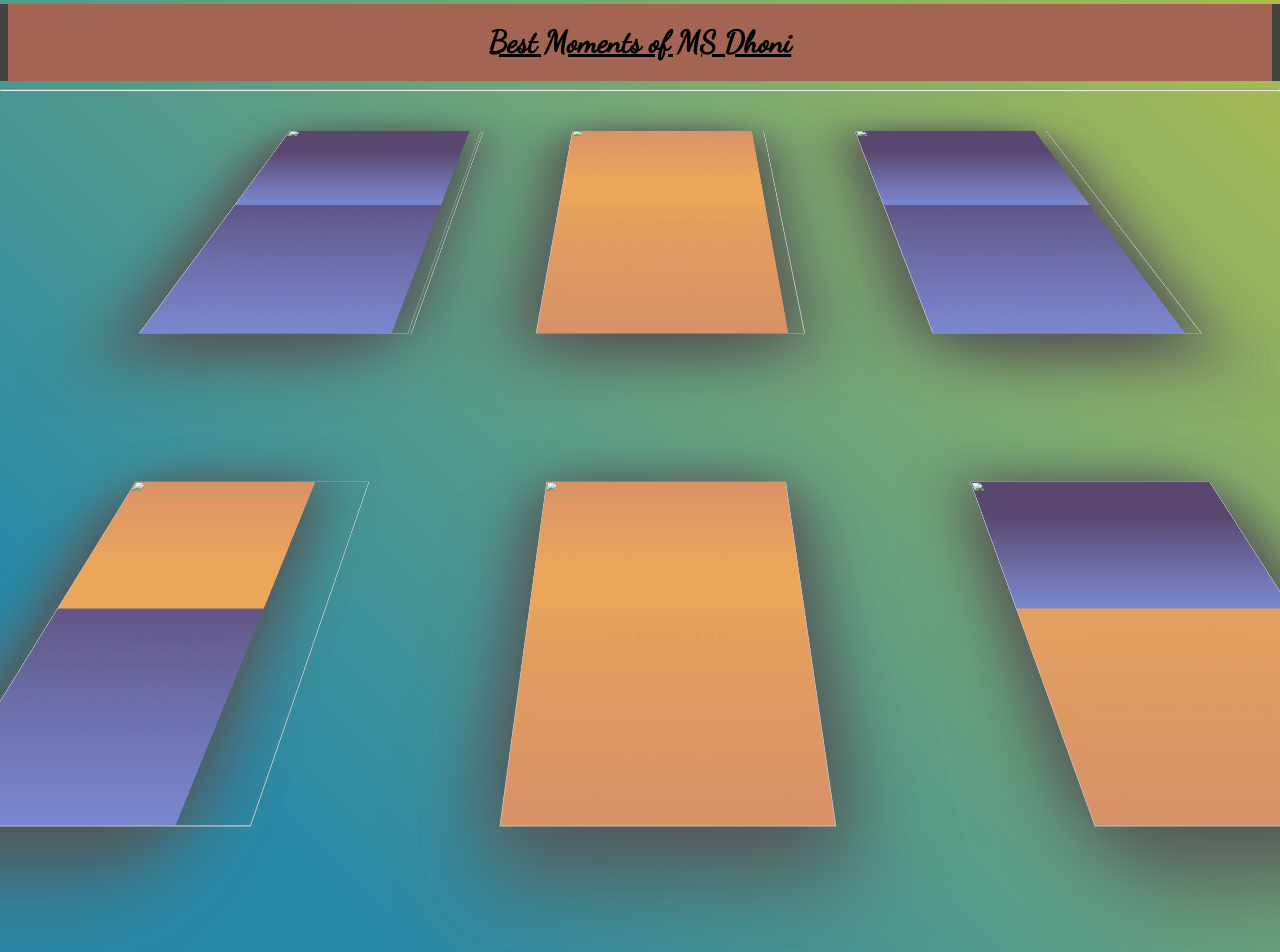
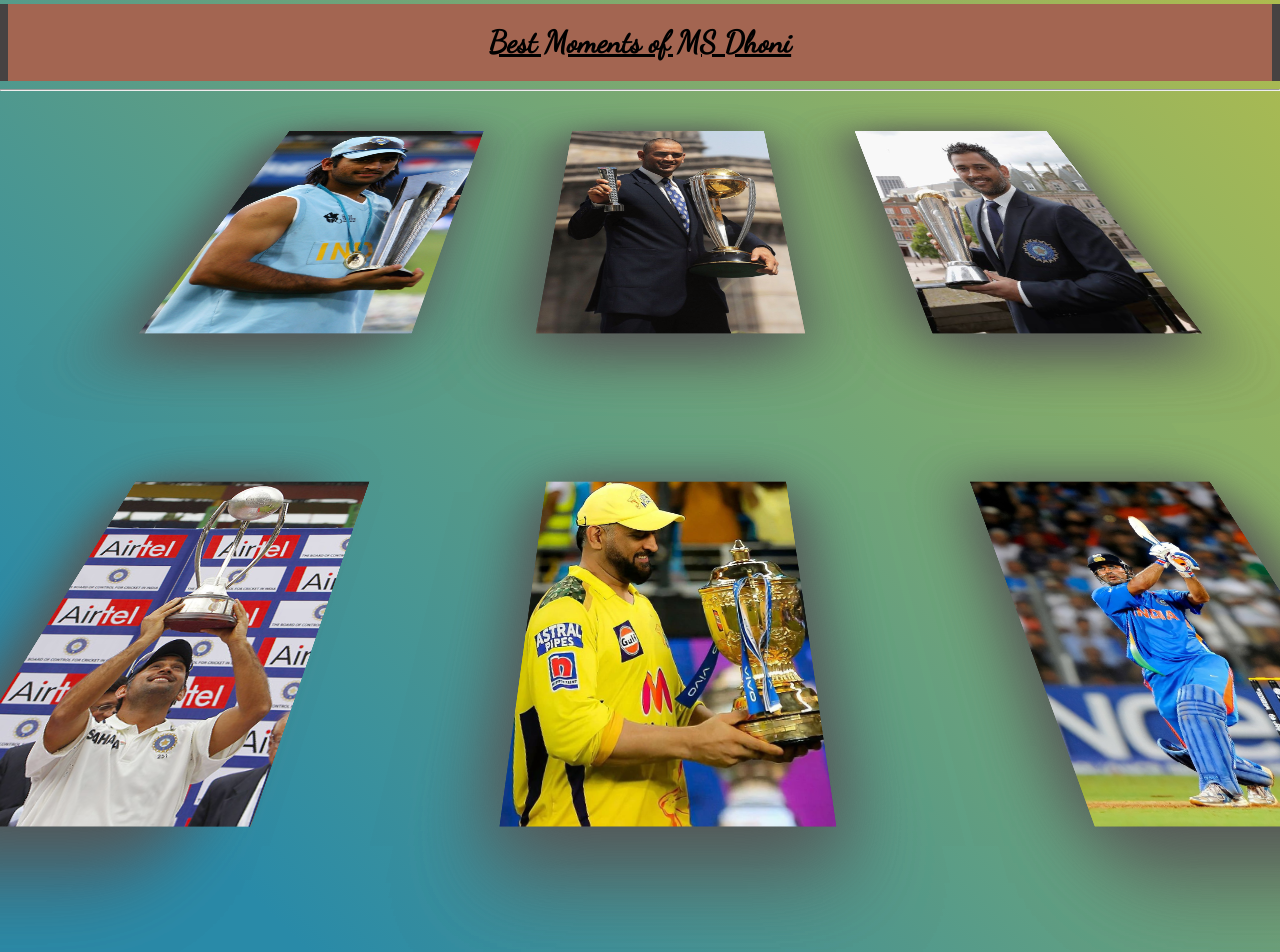
Before and after one commit to yuvrajgohil24/OIBSIP, a plain HTML site: page Tribute Page : MS Dhoni/index.html in a window 1280 px wide. Shown: the part 980-1932 px from the top of the page. Drawn offline with Linux system fonts and the light colour scheme; files whose address does not match are found by name.

Commit message:
index.html

```diff
--- a/Tribute Page : MS Dhoni/index.html
+++ b/Tribute Page : MS Dhoni/index.html
@@ -78,7 +78,7 @@
                         <div class="city">
                             <?xml version="1.0" encoding="utf-8"?>
 
-                            <img src="MS-2011.jpg" width="320px" height="500px" alt="" srcset="" />
+                            <img src="images/MS-2011.jpg" width="320px" height="500px" alt="" srcset="" />
                         </div>
                     </div>
                     <div class="story" id="s0">
@@ -96,7 +96,7 @@
                         <div class="city">
                             <?xml version="1.0" encoding="utf-8"?>
 
-                            <img src="IPL.jpg" width="400px" height="500px" alt="" srcset="" />
+                            <img src="images/IPL.jpg" width="400px" height="500px" alt="" srcset="" />
                         </div>
                     </div>
                     <div class="story" id="s3">
@@ -114,7 +114,7 @@
                         <div class="city">
                             <?xml version="1.0" encoding="utf-8"?>
 
-                            <img src="test.jpg" width="390px" height="500px" alt="" srcset="" />
+                            <img src="images/test.jpg" width="390px" height="500px" alt="" srcset="" />
                         </div>
                     </div>
                     <div class="story" id="s4">
@@ -132,7 +132,7 @@
                         <div class="city">
                             <?xml version="1.0" encoding="utf-8"?>
 
-                            <img src="Dhoni-2013.jpg" width="320px" height="500px" alt="" srcset="" />
+                            <img src="images/Dhoni-2013.jpg" width="320px" height="500px" alt="" srcset="" />
                         </div>
                     </div>
                     <div class="story" id="s1">
@@ -149,7 +149,7 @@
                         <div class="city">
                             <?xml version="1.0" encoding="utf-8"?>
 
-                            <img src="Dhoni-2007.jpg" width="320px" height="500px" alt="" srcset="" />
+                            <img src="images/Dhoni-2007.jpg" width="320px" height="500px" alt="" srcset="" />
                         </div>
                     </div>
                     <div class="story" id="s2">
@@ -167,7 +167,7 @@
                         <div class="city">
                             <?xml version="1.0" encoding="utf-8"?>
 
-                            <img src="win.jpg" width="400px" height="500px" alt="" srcset="" />
+                            <img src="images/win.jpg" width="400px" height="500px" alt="" srcset="" />
                         </div>
                     </div>
                     <div class="story" id="s5">
@@ -191,7 +191,7 @@
                         <div class="city">
                             <?xml version="1.0" encoding="utf-8"?>
 
-                            <img src="MS-2011.jpg" width="320px" height="500px" alt="" srcset="" />
+                            <img src="images/MS-2011.jpg" width="320px" height="500px" alt="" srcset="" />
                         </div>
                     </div>
                     <div class="story" id="s0">
@@ -209,7 +209,7 @@
                         <div class="city">
                             <?xml version="1.0" encoding="utf-8"?>
 
-                            <img src="IPL.jpg" width="400px" height="500px" alt="" srcset="" />
+                            <img src="images/IPL.jpg" width="400px" height="500px" alt="" srcset="" />
                         </div>
                     </div>
                     <div class="story" id="s3">
@@ -227,7 +227,7 @@
                         <div class="city">
                             <?xml version="1.0" encoding="utf-8"?>
 
-                            <img src="test.jpg" width="390px" height="500px" alt="" srcset="" />
+                            <img src="images/test.jpg" width="390px" height="500px" alt="" srcset="" />
                         </div>
                     </div>
                     <div class="story" id="s4">
@@ -244,7 +244,7 @@
                     <div class="image" id="i1">
                         <div class="city">
                             <?xml version="1.0" encoding="utf-8"?>
-                            <img src="Dhoni-2013.jpg" width="320px" height="500px" alt="" srcset="" />
+                            <img src="images/Dhoni-2013.jpg" width="320px" height="500px" alt="" srcset="" />
                         </div>
                     </div>
                     <div class="story" id="s1">
@@ -261,7 +261,7 @@
                         <div class="city">
                             <?xml version="1.0" encoding="utf-8"?>
 
-                            <img src="Dhoni-2007.jpg" width="324px" height="500px" alt="" srcset="" />
+                            <img src="images/Dhoni-2007.jpg" width="324px" height="500px" alt="" srcset="" />
                         </div>
                     </div>
                     <div class="story" id="s2">
@@ -279,7 +279,7 @@
                         <div class="city">
                             <?xml version="1.0" encoding="utf-8"?>
 
-                            <img src="win.jpg" width="400px" height="500px" alt="" srcset="" />
+                            <img src="images/win.jpg" width="400px" height="500px" alt="" srcset="" />
                         </div>
                     </div>
                     <div class="story" id="s5">
@@ -302,7 +302,7 @@
         <br>
         <br>
         <p>Or Watch the Movie : </p>
-        <a href="https://www.hotstar.com/in/movies/ms-dhoni-the-untold-story/1000164358/watch" target="_blank"><img src="movie.jpg" width="225px" alt=""><br> MS Dhoni : The Untold Story</a>
+        <a href="https://www.hotstar.com/in/movies/ms-dhoni-the-untold-story/1000164358/watch" target="_blank"><img src="images/movie.jpg" width="225px" alt=""><br> MS Dhoni : The Untold Story</a>
     </section>
 </body>
 </html>
```
